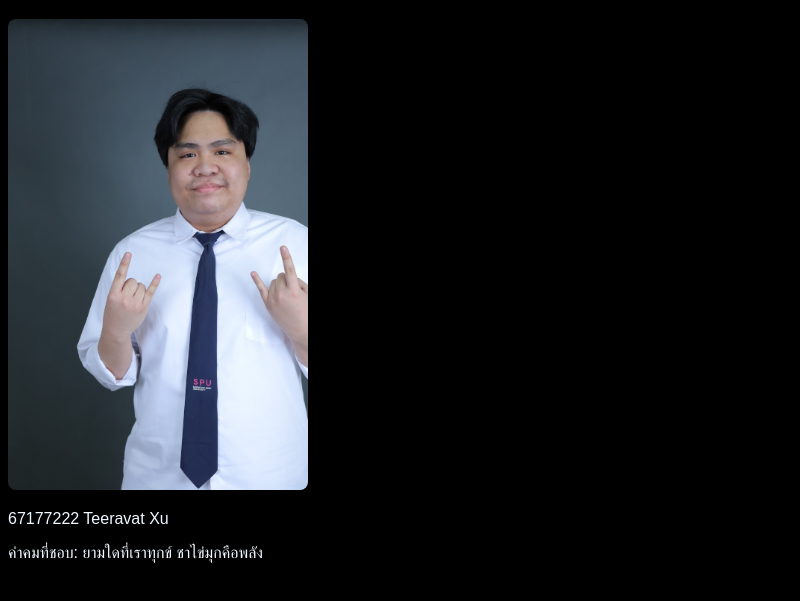
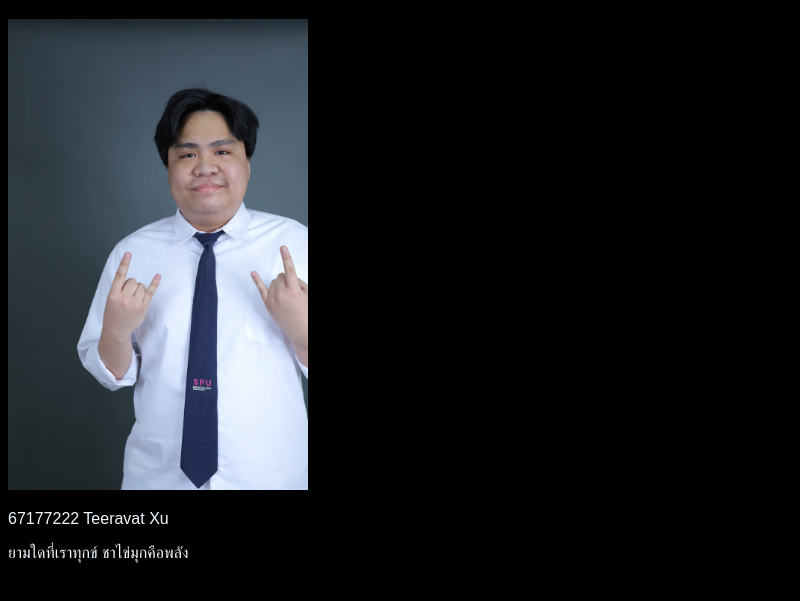
Before and after one commit to Pegasus1-b/SPU-Collab, a plain HTML site: page index.html in a window 1280 px wide. Shown: the part 61-662 px from the top of the page, without its empty margins (0-800 px from the left). Drawn offline with Linux system fonts and the light colour scheme.

Commit message:
67177222 teeravat

```diff
--- a/index.html
+++ b/index.html
@@ -11,10 +11,6 @@
             color: aliceblue;
             background-color: #000000;
         }
-          .profile2 img {
-            border-radius: 8px;
-            flex: start;
-        }
     </style>
 </head>
 
@@ -26,7 +22,7 @@
         <div class="profile2">
         <img src="Teeravat.jpg.gif" alt="" width="300px">
         <p>67177222 Teeravat Xu</p>
-        <p>คำคมที่ชอบ: ยามใดที่เราทุกข์ ชาไข่มุกคือพลัง</p>
+        <p>ยามใดที่เราทุกข์ ชาไข่มุกคือพลัง</p>
     </div>
     <!-- 67140410 Saranyu Saetang -->
 
```
